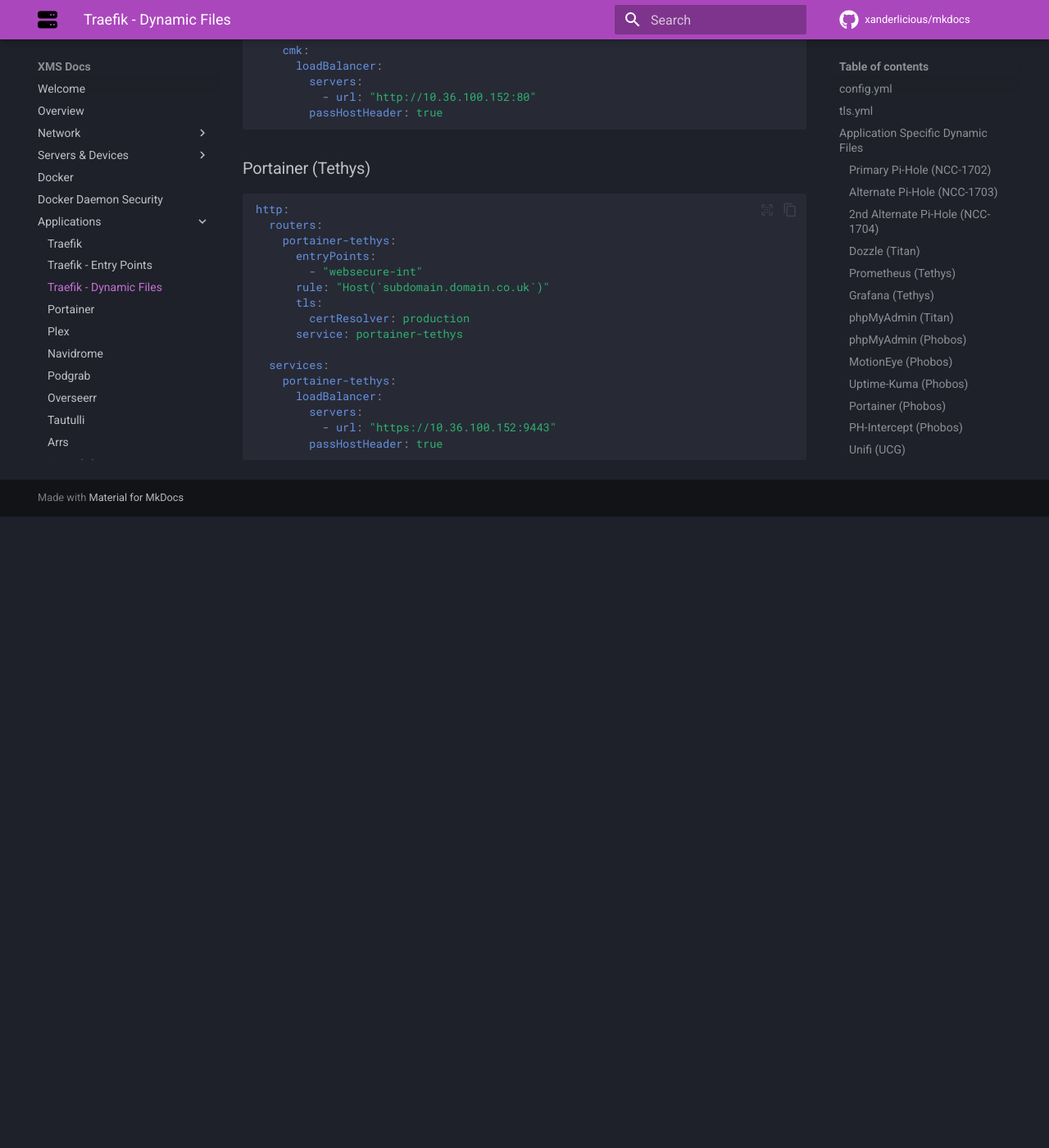
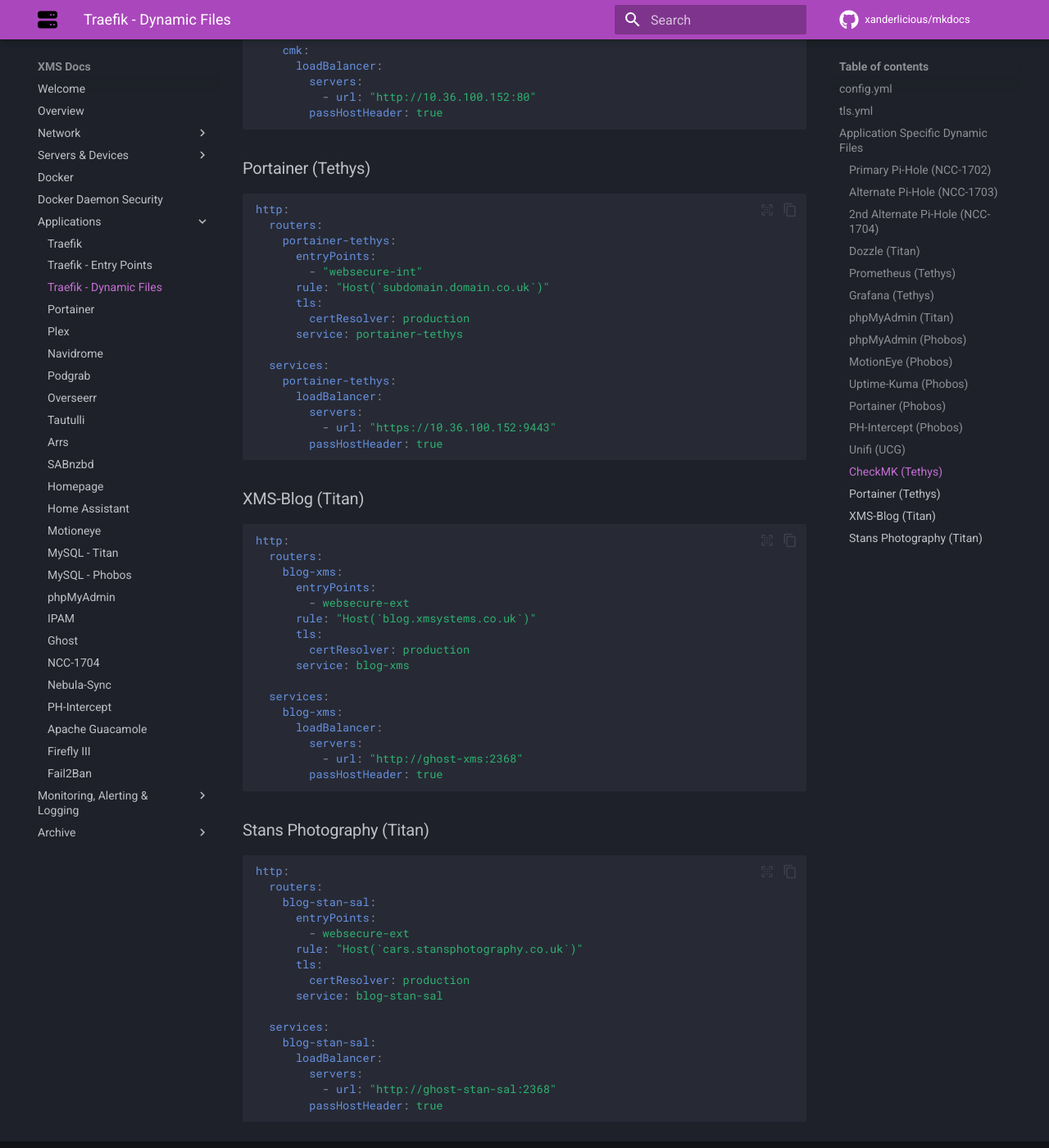
Before and after one commit to Xanderlicious/mkdocs, an MkDocs documentation site: the page built from docs/dynamic.md, in a window 1280 px wide and 1400 px high, scrolled down 8512 px. Shown: the whole window at 82% size. Built offline with MkDocs 1.6.1 and Material for MkDocs 9.7.7, drawn with Linux system fonts in a browser that asks for light colours; comment, search, counter and statistics services are not loaded; before the commit the page ends 9142 px from its top, so only the background shows below that.

Commit message:
updated dyanamic file page to include blogs and corrected MD errors on ph-intercept page

````diff
--- a/docs/dynamic.md
+++ b/docs/dynamic.md
@@ -426,3 +426,45 @@
           - url: "https://10.36.100.152:9443"
         passHostHeader: true
 ```
+
+### XMS-Blog (Titan)
+
+```yaml
+http:
+  routers:
+    blog-xms:
+      entryPoints:
+        - websecure-ext
+      rule: "Host(`blog.xmsystems.co.uk`)"
+      tls:
+        certResolver: production
+      service: blog-xms
+
+  services:
+    blog-xms:
+      loadBalancer:
+        servers:
+          - url: "http://ghost-xms:2368"
+        passHostHeader: true
+```
+
+### Stans Photography (Titan)
+
+```yaml
+http:
+  routers:
+    blog-stan-sal:
+      entryPoints:
+        - websecure-ext
+      rule: "Host(`cars.stansphotography.co.uk`)"
+      tls:
+        certResolver: production
+      service: blog-stan-sal
+
+  services:
+    blog-stan-sal:
+      loadBalancer:
+        servers:
+          - url: "http://ghost-stan-sal:2368"
+        passHostHeader: true
+```
````
Also changed, not shown: docs/ph-intercept.md (+8 -4 lines).
